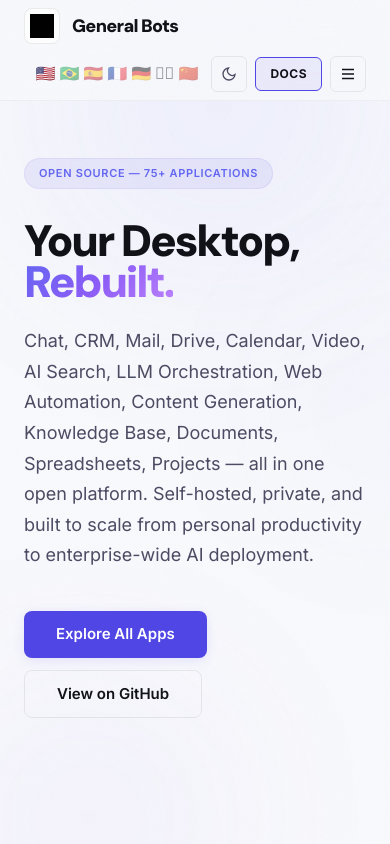
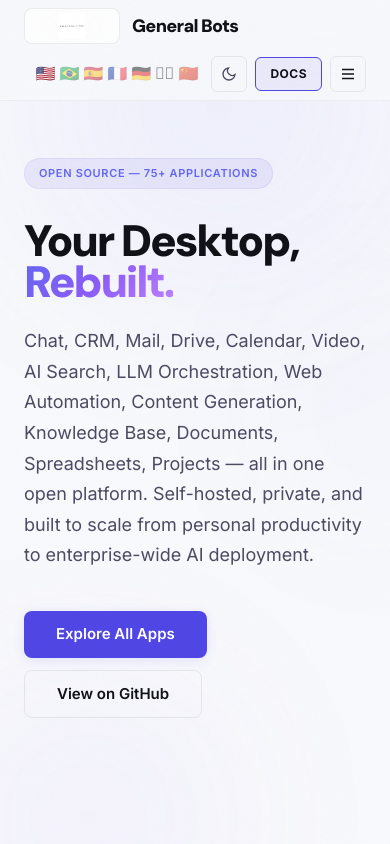
Before and after one commit to generalbots/website, a plain HTML site: page index.html in a window 390 px wide. Shown: the top 844 px of the page. Drawn offline with nearby package versions, Linux system fonts and the light colour scheme.

Commit message:
design: make logo-mark 128px wide with theme-aware SVG inversion

```diff
--- a/css/site.css
+++ b/css/site.css
@@ -123,15 +123,15 @@
 .logo-link{display:flex;align-items:center;gap:.75rem;flex:0 0 auto;min-width:max-content}
 .logo-mark{
   display:inline-flex;align-items:center;justify-content:center;
-  width:2.75rem;height:2.75rem;
+  width:128px;height:2.75rem;
   border:1px solid var(--border);border-radius:var(--radius-lg);
   background:var(--bg-card);
   backdrop-filter:var(--glass-blur);
   transition:var(--transition);
 }
 .logo-mark:hover{border-color:var(--accent);box-shadow:var(--shadow-glow)}
-.logo-mark img{width:1.8rem;height:1.8rem;object-fit:contain;filter:brightness(0) invert(1)}
-[data-theme="light"] .logo-mark img{filter:brightness(0)}
+.logo-mark img{width:100%;height:100%;object-fit:contain;padding:5px;filter:invert(1)}
+[data-theme="light"] .logo-mark img{filter:none}
 .logo-type{font-family:var(--font-display);font-size:1.25rem;font-weight:900;line-height:1;letter-spacing:-.04em;color:var(--fg);white-space:nowrap}
 
 /* Nav */
@@ -193,7 +193,7 @@
 @media(max-width:1140px) and (min-width:1024px){.nav-desktop{order:3;flex:1 0 100%;justify-content:flex-start;padding-left:3.5rem}.nav-actions{margin-left:0}.header-inner{align-items:flex-start}}
 @media(max-width:1023px){
   .header-inner{min-height:4rem}
-  .logo-mark{width:2.25rem;height:2.25rem;border-radius:var(--radius)}.logo-mark img{width:1.5rem;height:1.5rem}
+  .logo-mark{width:96px;height:2.25rem;border-radius:var(--radius)}.logo-mark img{width:100%;height:100%;padding:4px}
   .logo-type{font-size:1.125rem}
   .nav-desktop{display:none}.nav-mobile-toggle{display:flex}
   #mobile-menu{top:4rem}
```
